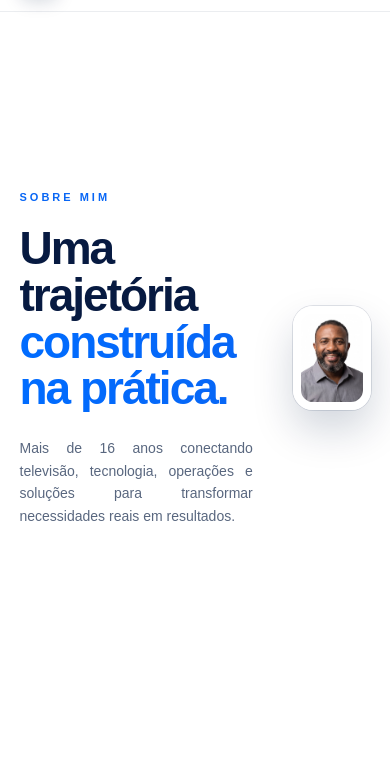
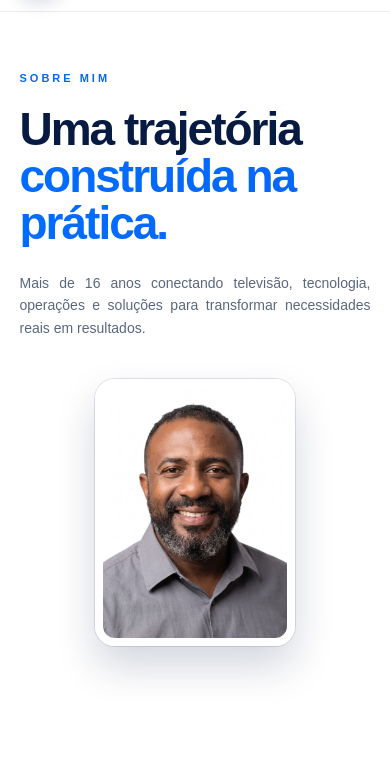
Before and after one commit to niltonericeira/portfolio, a plain HTML site: page sobre.html in a window 390 px wide. Shown: the part 57-832 px from the top of the page. Drawn offline with Linux system fonts and the light colour scheme.

Commit message:
Corrige alinhamento assimetrico em Habilidades e restringe grid da foto só a Sobre mim

```diff
--- a/css/style.css
+++ b/css/style.css
@@ -457,15 +457,15 @@ img {
         );
 }
 
-.hero-inner .hero-content {
+.hero-content.has-photo {
     grid-template-columns: 1.5fr 0.5fr;
 }
 
-.hero-inner .hero-visual {
+.hero-content.has-photo .hero-visual {
     min-height: auto;
 }
 
-.hero-inner .hero-visual::before {
+.hero-content.has-photo .hero-visual::before {
     display: none;
 }
 
@@ -1067,7 +1067,8 @@ img {
         display: none;
     }
 
-    .hero-content {
+    .hero-content,
+    .hero-content.has-photo {
         grid-template-columns: 1fr;
 
         padding-top: 120px;
--- a/service-worker.js
+++ b/service-worker.js
@@ -1,4 +1,4 @@
-const CACHE_NAME = "nilton-portfolio-v14";
+const CACHE_NAME = "nilton-portfolio-v15";
 
 const PRECACHE_URLS = [
     "index.html",
--- a/sobre.html
+++ b/sobre.html
@@ -49,7 +49,7 @@
 
     <!-- CABEÇALHO -->
     <section class="hero hero-inner">
-        <div class="container hero-content">
+        <div class="container hero-content has-photo">
             <div class="hero-text">
                 <p class="eyebrow">SOBRE MIM</p>
                 <h1>Uma trajetória <span>construída na prática.</span></h1>
```
Also changed, not shown: habilidades.html (+0 -1 lines).
